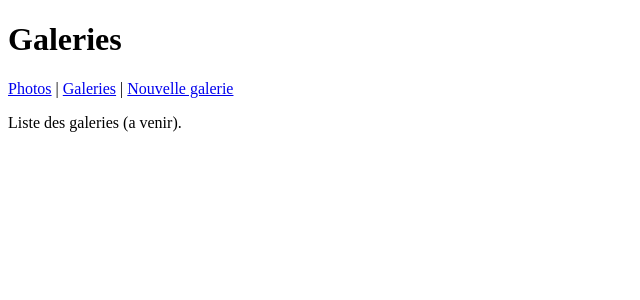
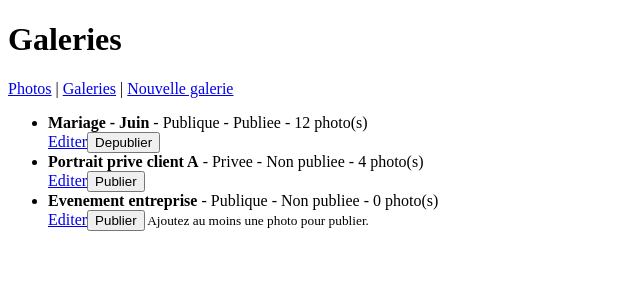
Before and after one commit to hugo-decrypte/PhotoPro, a Vue app in the folder web/photo-pro-backoffice/: page /gallery in a window 1280 px wide. Shown: the top 300 px of the page, without its empty margins (0-640 px from the left). Built offline with nearby package versions, Linux system fonts and the light colour scheme.

Commit message:
GalleryView (avec données de test) VueJS

```diff
--- a/web/photo-pro-backoffice/src/views/GalleryView.vue
+++ b/web/photo-pro-backoffice/src/views/GalleryView.vue
@@ -1,3 +1,38 @@
+<script setup>
+import { ref } from 'vue'
+
+const galleries = ref([
+  {
+    id: 'g1',
+    title: 'Mariage - Juin',
+    visibility: 'public',
+    isPublished: true,
+    photosCount: 12,
+  },
+  {
+    id: 'g2',
+    title: 'Portrait prive client A',
+    visibility: 'private',
+    isPublished: false,
+    photosCount: 4,
+  },
+  {
+    id: 'g3',
+    title: 'Evenement entreprise',
+    visibility: 'public',
+    isPublished: false,
+    photosCount: 0,
+  },
+])
+
+function togglePublish(gallery) {
+  if (!gallery.isPublished && gallery.photosCount === 0) {
+    return
+  }
+  gallery.isPublished = !gallery.isPublished
+}
+</script>
+
 <template>
   <main>
     <h1>Galeries</h1>
@@ -6,6 +41,26 @@
       <RouterLink :to="{ name: 'gallery' }">Galeries</RouterLink> |
       <RouterLink :to="{ name: 'gallery-new' }">Nouvelle galerie</RouterLink>
     </nav>
-    <p>Liste des galeries (a venir).</p>
+
+    <ul>
+      <li v-for="gallery in galleries" :key="gallery.id">
+        <strong>{{ gallery.title }}</strong>
+        -
+        <span>{{ gallery.visibility === 'private' ? 'Privee' : 'Publique' }}</span>
+        -
+        <span>{{ gallery.isPublished ? 'Publiee' : 'Non publiee' }}</span>
+        -
+        <span>{{ gallery.photosCount }} photo(s)</span>
+        <div>
+          <RouterLink :to="{ name: 'gallery-new' }">Editer</RouterLink>
+          <button type="button" @click="togglePublish(gallery)">
+            {{ gallery.isPublished ? 'Depublier' : 'Publier' }}
+          </button>
+          <small v-if="!gallery.isPublished && gallery.photosCount === 0">
+            Ajoutez au moins une photo pour publier.
+          </small>
+        </div>
+      </li>
+    </ul>
   </main>
 </template>
```
